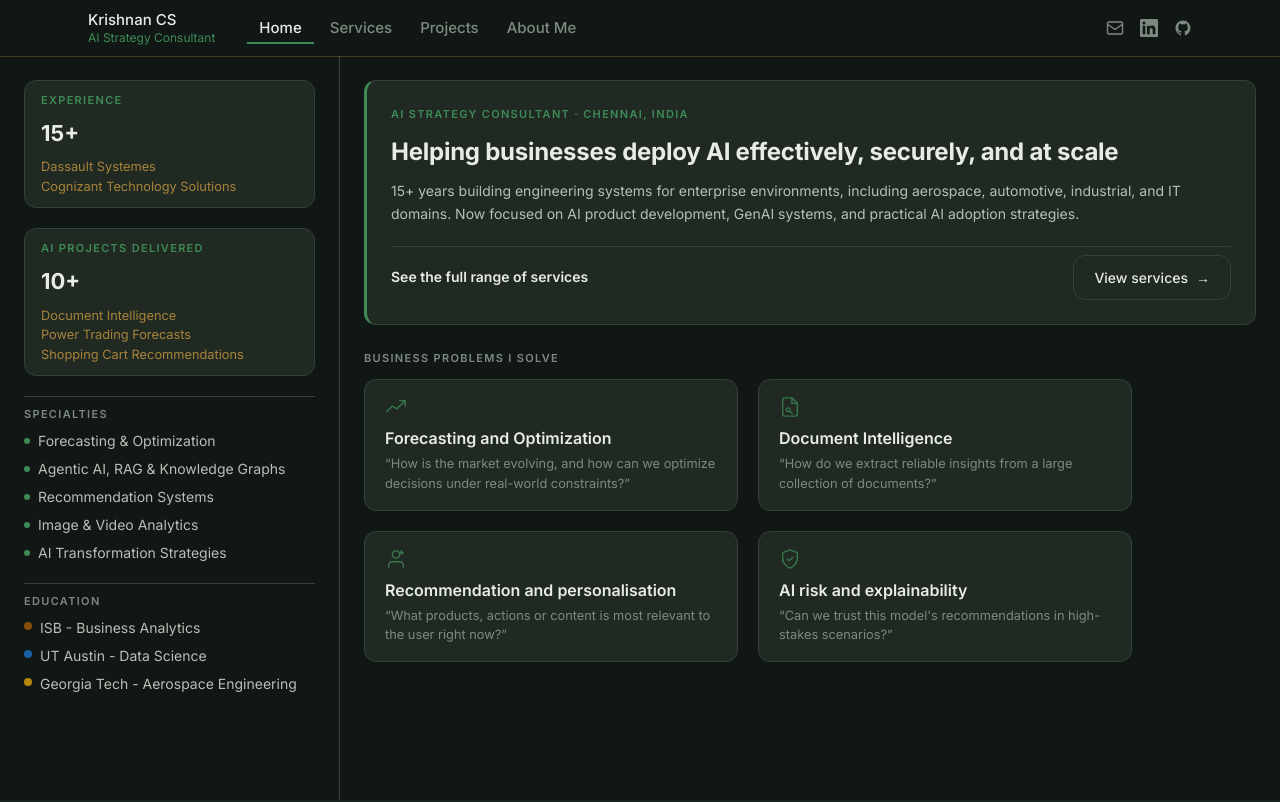
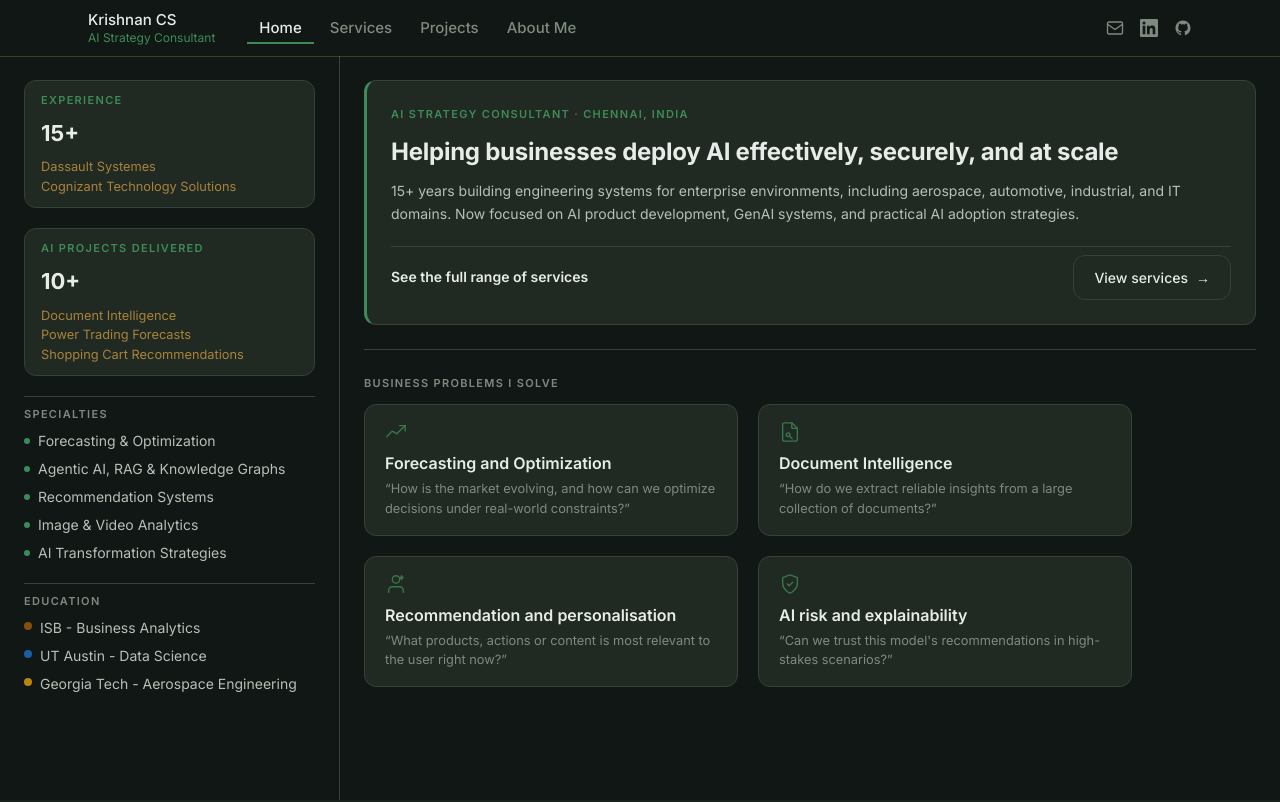
Before and after one commit to Krishnan-CS/Personal_Page, a Next.js app: page / in a window 1280 px wide. Shown: the top 802 px of the page. Built offline with nearby package versions, Linux system fonts and the light colour scheme.

Commit message:
Minor edits in main page.

```diff
--- a/components/Hero.tsx
+++ b/components/Hero.tsx
@@ -121,6 +121,8 @@ export default function Hero() {
             </div>
           </div>
 
+          <hr style={{ borderColor: "var(--border)" }} />
+
           {/* Business problems */}
           <section className="mt-2">
             <p className="section-eyebrow mb-3">Business Problems I Solve</p>
```
